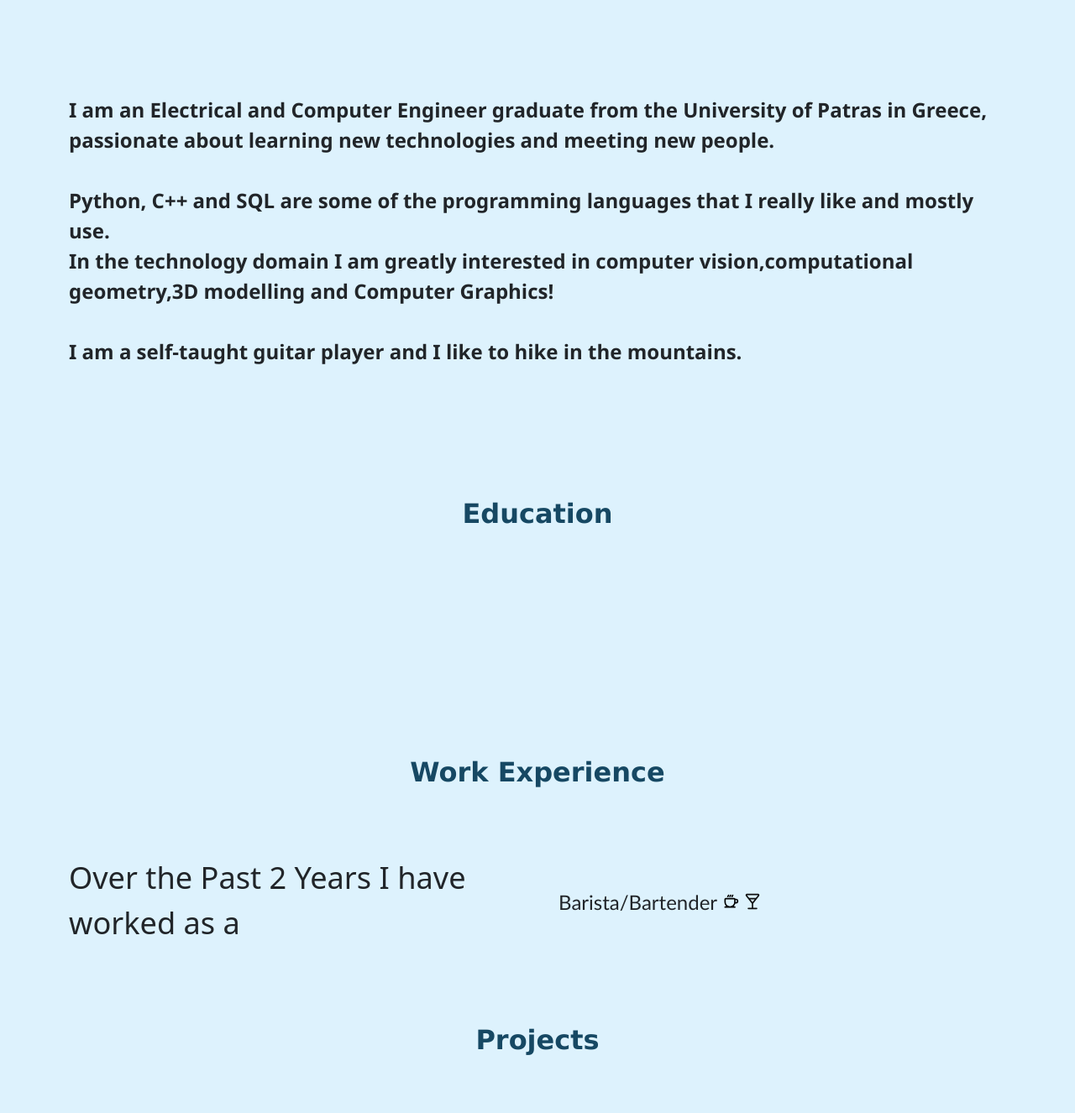
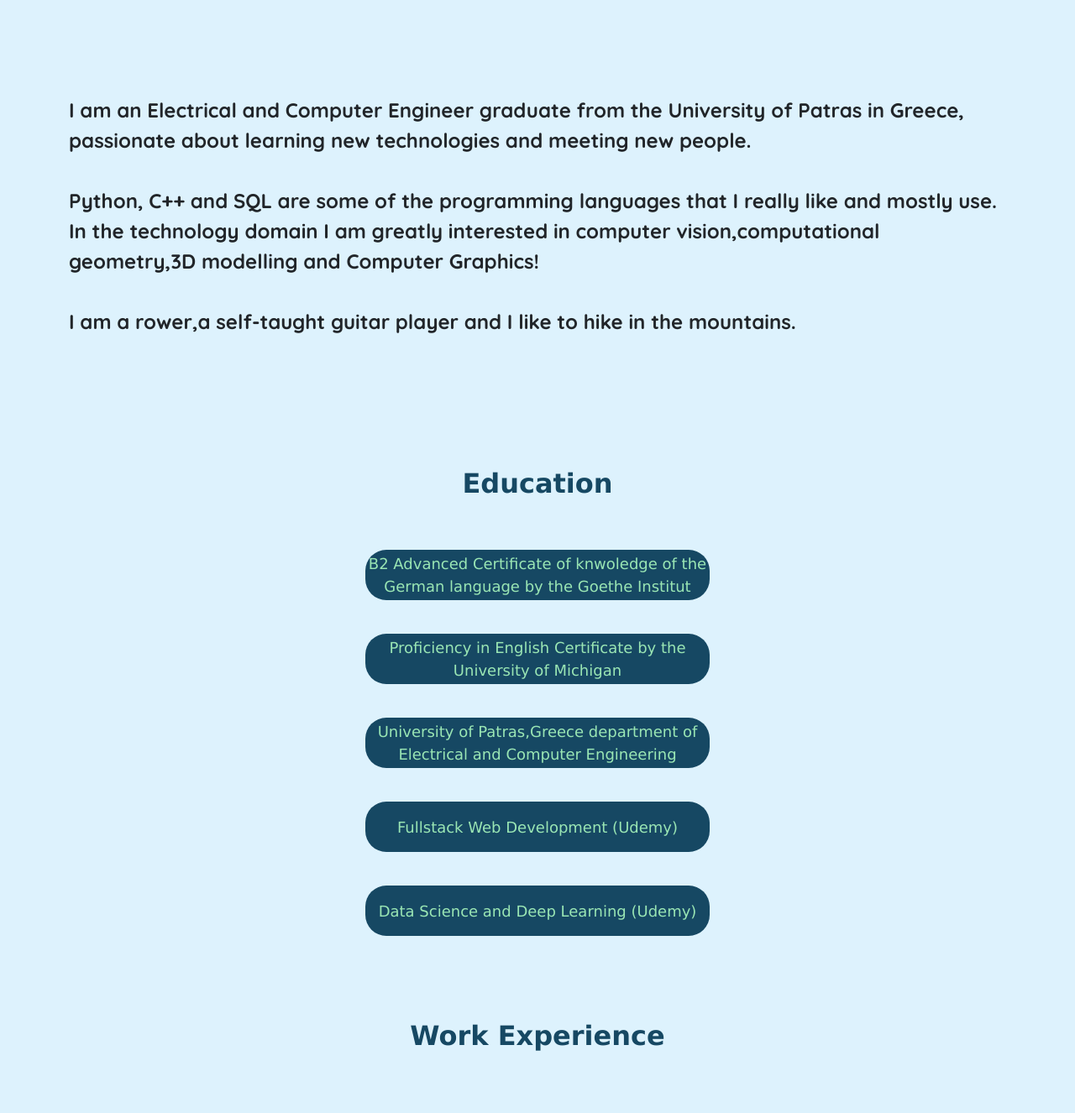
Before and after one commit to GeorgeMouratidis/GeorgeMouratidis, a plain HTML site: page index.html in a window 1280 px wide. Shown: the part 990-2316 px from the top of the page at 84% size. Drawn offline with nearby package versions, Linux system fonts and the light colour scheme.

Commit message:
Add files via upload

```diff
--- a/index.html
+++ b/index.html
@@ -6,7 +6,7 @@
 
     <link href="https://cdn.jsdelivr.net/npm/bootstrap@5.3.3/dist/css/bootstrap.min.css" rel="stylesheet" integrity="sha384-QWTKZyjpPEjISv5WaRU9OFeRpok6YctnYmDr5pNlyT2bRjXh0JMhjY6hW+ALEwIH" crossorigin="anonymous">
     <link rel="stylesheet" href="./public/styling.css">
-    <title>Document</title>
+    <title>GeorgeMouratidis</title>
 </head>
 
 <body>
@@ -44,7 +44,7 @@
     <div class="title">
       <div class="title-inner">
         <div class="cafe">
-          <div class="cafe-inner">Hi,I'm</div>
+          <div class="cafe-inner">Hi, I'm</div>
         </div>
         <div class="mozart">
           <div class="mozart-inner">George </div>
@@ -78,7 +78,7 @@
       I am an Electrical and Computer Engineer graduate from the University of Patras in Greece, passionate about learning new technologies and meeting new people.
       <br><br>Python, C++ and SQL are some of the programming languages that I really like and mostly use.
       <br>In the technology domain I am greatly interested in computer vision,computational geometry,3D modelling and Computer Graphics!
-      <br><br>I am a self-taught guitar player and I like to hike in the mountains.
+      <br><br>I am a rower,a self-taught guitar player and I like to hike in the mountains.
 
 
     </p>
@@ -91,7 +91,7 @@
 
 <h1 >Education</h1>
 
-<div class="education container">
+<!-- <div class="education container">
 
 
     <ul class="listCon container">
@@ -107,6 +107,30 @@
 
 
 
+
+</div> -->
+
+
+<div class="container educ">
+  <div class="row">
+    <div class="container col-xxl-4 col-12">
+      <div class="ed col-12 align-self-start justify-self-center text-center mx-auto">B2 Advanced Certificate of knwoledge of the German language by the Goethe Institut</div>
+      <div class="ed col-12 align-self-start justify-self-center text-center mx-auto">Proficiency in English Certificate by the University of Michigan</div>
+
+    </div>
+
+    <div class="container col-xxl-4 col-12">
+      <div class="ed mained col-12 align-self-center justify-self-center text-center mx-auto">University of Patras,Greece department of Electrical and Computer Engineering</div>
+
+    </div>
+
+    <div class="container col-xxl-4 col-12">
+      <div class="ed col-12 align-self-end justify-self-center text-center mx-auto">Fullstack Web Development (Udemy)</div>
+      <div class="ed col-12 align-self-end justify-self-center text-center mx-auto">Data Science and Deep Learning (Udemy)</div>
+
+    </div>
+
+  </div>
 
 </div>
 
--- a/public/styling.css
+++ b/public/styling.css
@@ -1,5 +1,6 @@
 
 @import url("https://fonts.googleapis.com/css2?family=Prata&display=swap");
+@import url('https://fonts.googleapis.com/css2?family=Quicksand:wght@300..700&display=swap');
 * {
   position: relative;
   box-sizing: border-box; }
@@ -165,7 +166,7 @@ body {
   margin-bottom: 4em;
   margin-top: 4em;
   font-size: x-large;
-  font-family: 'Segoe UI', Tahoma, Geneva, Verdana, sans-serif;
+  font-family: "Quicksand",sans-serif;
   font-weight: bold;
 }
 .content p {
@@ -420,3 +421,16 @@ h5{
   font-size: large;
   color: black !important;
 }
+
+
+@media  (min-width:1400px) {
+
+  .mained{
+
+    margin-top: 50px;
+
+
+
+  }
+
+}
```
